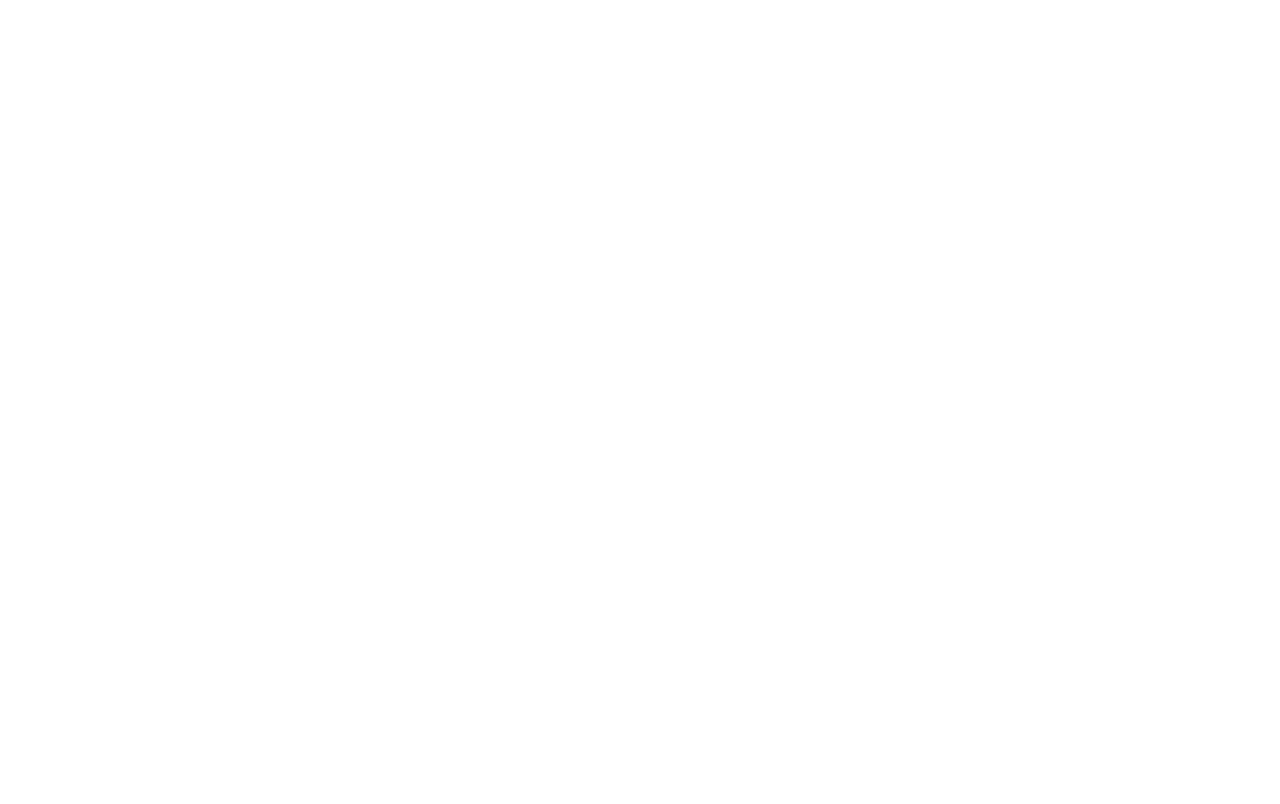
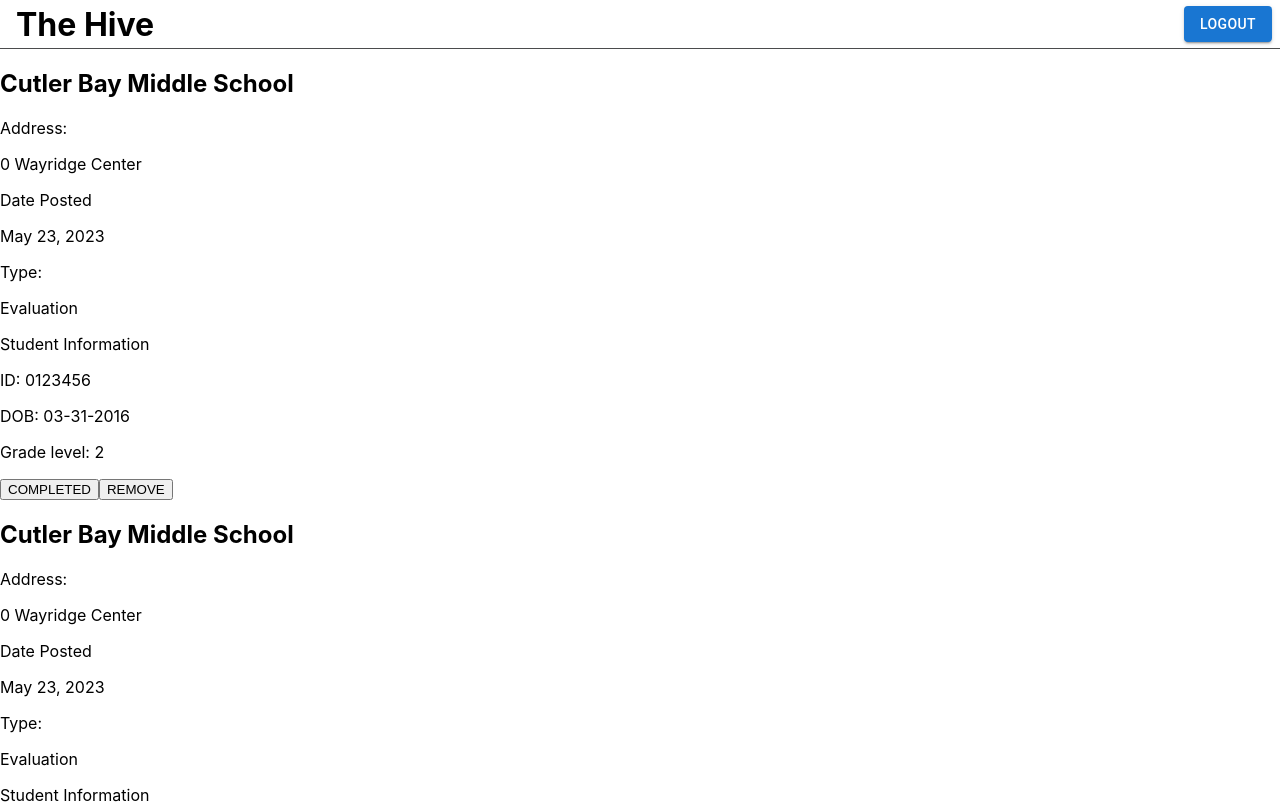
Before and after one commit to GabrielaSernaBanks/capstone, a React (Create React App) app: page /myjobdetails/1/1 in a window 1280 px wide. Before the commit this address had no page. Shown: the top 804 px of the page. Built offline with nearby package versions, Linux system fonts and the light colour scheme.

Commit message:
Editing json data and routes

```diff
--- a/src/App.js
+++ b/src/App.js
@@ -2,7 +2,6 @@ import './App.css';
 import HomePage from './pages/HomePage/HomePage';
 import { BrowserRouter, Routes, Route } from 'react-router-dom';
 import TherapistHomePage from './pages/Therapist-SidePages/TherapistHomePage/TherapistHome';
-import JobPostDetails from './components/TherapistJobPostDetails/TherapistJobPostDetails';
 import MyJobs from './pages/Therapist-SidePages/MyJobsPage/MyJobsPage';
 import MyJobDetails from './pages/Therapist-SidePages/MyJobDetailsPage/MyJobDetails';
 import EditTherapistPage from './pages/Therapist-SidePages/EditTherapistPage/EditTherapistPage';
@@ -16,6 +15,7 @@ import CompleteCaseDetails from './pages/School-SidePages/CompleteCaseDetailsPag
 import AddCasePage from './pages/School-SidePages/AddCasePage/AddCasePage';
 import LoginPage from './pages/LoginPage/LoginPage';
 import RegisPage from './pages/RegisPage/RegisPage';
+import SingleJobDetails from './pages/Therapist-SidePages/SingleJobDetails/SingleJobDetails';
 
 
 function App() {
@@ -27,12 +27,12 @@ function App() {
 					<Route path='/login' element={<LoginPage />} />
 					<Route path='/register' element={<RegisPage />} />
 					<Route path='/therapisthome' element={<TherapistHomePage />} />
-					<Route path='/jobdetails' element={<JobPostDetails />} />
-					<Route path='/myjobs' element={<MyJobs />} />
-					<Route path='/myjobdetails' element={<MyJobDetails />} />
-					<Route path='/edittherapist' element={<EditTherapistPage />} />
+					<Route path='/jobdetails/:case_id' element={<SingleJobDetails />} />
+					<Route path='/myjobs/:therapist_id' element={<MyJobs />} />
+					<Route path='/myjobdetails/:therapist_id/:case_id' element={<MyJobDetails />} />
+					<Route path='/edittherapist/:therapist_id' element={<EditTherapistPage />} />
 					<Route path='/schoolhome' element={<SchoolHomePage />} />
-					<Route path='/assignedcases' element={<AssignedCasesPage />} />
+					<Route path='/assignedcase s' element={<AssignedCasesPage />} />
 					<Route path='/completedcases' element={<CompletedCasesPage />} />
 					<Route path='/editschool' element={<EditSchoolPage />} />
 					<Route path='/activecasedetail' element={<ActiveCaseDetails />} />
--- a/src/components/TherapistJobPost/TherapistJobPost.js
+++ b/src/components/TherapistJobPost/TherapistJobPost.js
@@ -1,6 +1,7 @@
 import './TherapistJobPost.scss';
 import cases from '../../data/cases.json';
 import React, { useState } from "react";
+import { Link } from 'react-router-dom';
 
 function TherapistJobPost() {
 	const [schoolIndex, setSchoolIndex] = useState([]);
@@ -12,11 +13,13 @@ function TherapistJobPost() {
 				<section className='jobpost'>
 					<p className='jobpost__header'>{jobpost.school_name}</p>
 					<div className='jobpost__info'>
-						<p className='jobpost__type'>Evaluation</p>
-						<p className='jobpost__date'>05-23-23</p>
+						<p className='jobpost__type'>{jobpost.type}</p>
+						<p className='jobpost__date'>{jobpost.date_posted}</p>
 
 					<section>
-						<button className='jobpost__button'>View Details</button>
+						<Link to={`/jobdetails/${jobpost.case_id}`}>
+						<button className='jobpost__button' >View Details</button>
+						</Link>
 					</section>
 					</div>
 
--- a/src/data/cases.json
+++ b/src/data/cases.json
@@ -1,32 +1,32 @@
 [
   {
-  "id": "88845",
+    "case_id": 18325,
     "school_name": "Cutler Bay Middle School",
     "school_address": "0 Wayridge Center",
-  "case": [
-    {
     "student_id": "76883643",
     "student_dob": "12/20/2017",
-    "student_grade": 6,
+    "student_grade": "6",
     "date_posted": "4/18/2023",
-    "type": "Language and Pragmatics"
+    "type": "Language and Pragmatics",
+    "therapist_id": null,
+    "status": "pending"
   },
+
   {
+    "case_id": "88845",
+    "school_name": "Cutler Bay Middle School",
+    "school_address": "0 Wayridge Center",
     "student_id": "03804307",
     "student_dob": "2/23/2020",
     "student_grade": 7,
     "date_posted": "4/9/2023",
     "type": "Language and Pragmatics "
-    }
-  ]
   },
 
   {
-  "id": "88675",
+    "case_id": "88675",
     "school_name": "Miami Palmetto Senior High School",
     "school_address": "128 Sage Trail",
-  "case": [
-  {
     "student_id": "51188787",
     "student_dob": "5/2/2017",
     "student_grade": 9,
@@ -34,83 +34,74 @@
     "type": "Articulation"
   },
   {
+    "case_id": "68790",
+    "school_name": "Miami Palmetto Senior High School",
+    "school_address": "128 Sage Trail",
     "student_id": "69380998",
     "student_dob": "12/10/2019",
     "student_grade": 12,
     "date_posted": "5/2/2023",
     "type": "Fluency"
-  }
-]
   },
   {
-  "id": "78965",
+    "case_id": "78965",
     "school_name": "Pinecrest Elementary School",
     "school_address": "5 Oakridge Avenue",
-  "case": {
     "student_id": "33672431",
     "student_dob": "2/16/2018",
     "student_grade": 5,
     "date_posted": "4/20/2023",
     "type": "Speech Language and Pragmatics"
-  }
   },
   {
-  "id": "98765",
+    "case_id": "98765",
     "school_name": "Gulfstream Elementary School",
     "school_address": "990 Glacier Hill Junction",
-  "case": {
     "student_id": "99627855",
     "student_dob": "4/3/2017",
     "student_grade": 5,
     "date_posted": "5/7/2023",
     "type": "Language  and Pragmatics"
-  }
   },
   {
-  "id": "34267",
+    "case_id": "34267",
     "school_name": "Florida City Elementary School",
     "school_address": "29 Melody Drive",
-  "case": {
     "student_id": "69489302",
     "student_dob": "12/5/2016",
     "student_grade": 2,
     "date_posted": "4/30/2023",
     "type": "Fluency"
-  }
   },
   {
-  "id": "09867",
+    "case_id": "09867",
     "school_name": "Avocado Elementary School",
     "school_address": "6528 Lawn Drive",
-  "case": {
     "student_id": "73725456",
     "student_dob": "1/7/2018",
     "student_grade": 1,
     "date_posted": "4/30/2023",
     "type": "Language and Pragmatics"
-  }
   },
   {
-  "id": "34657",
+    "case_id": "34657",
     "school_name": "Homestead Senior High School",
     "school_address": "7241 Anniversary Terrace",
-  "case": {
     "student_id": "29793189",
     "student_dob": "12/23/2019",
     "student_grade": 9,
     "date_posted": "4/3/2023",
     "type": "Language and Pragmatics"
-  }
   },
+
   {
-  "id": "15487",
+    "case_id": "15487",
     "school_name": "Redland Middle School",
     "school_address": "4 Chinook Drive",
-  "case": {
     "student_id": "88064926",
     "student_dob": "3/10/2019",
     "student_grade": 8,
     "date_posted": "4/24/2023",
     "type": "Speech Language and Pragmatics"
   }
-}]
+]
--- a/src/pages/Therapist-SidePages/MyJobDetailsPage/MyJobDetails.js
+++ b/src/pages/Therapist-SidePages/MyJobDetailsPage/MyJobDetails.js
@@ -1,43 +1,52 @@
 import Footer from "../../../components/Footer/Footer";
 import Nav from "../../../components/Nav/Nav";
+import cases from '../../../data/cases.json';
+import React, { useState } from "react";
 
 
 
 function MyJobDetails() {
+
 	return (
-
 		<div >
 			<Nav />
-			<h2>Job Details</h2>
-			<h2>PINECREST ELEMENTARY SCHOOL</h2>
+			{cases.map((jobdetails) => (
+				<div className="jobdetails">
+					<h2 className="jobdetails__school">{jobdetails.school_name}</h2>
+					<section >
+						<p className="jobdetails__adress">Address:</p>
+						<p className="jobdetails__adress-info">{jobdetails.school_address}</p>
+					</section>
+
 					<section>
-				<p>Address:</p>
-				<p>10250 SW 57th Avenue, Pinecrest, FL 33156</p>
-			</section>
-			<section>
-				<div>
-					<p>Date Posted</p>
-					<p>May 23, 2023</p>
+						<div >
+							<p className="jobdetails__date">Date Posted</p>
+							<p className="jobdetails__date-info">May 23, 2023</p>
 						</div>
 						<div>
-					<p>Type:</p>
-					<p>Evaluation</p>
+							<p className="jobdetails__type">Type:</p>
+							<p className="jobdetails__type-info">Evaluation</p>
 						</div>
 					</section>
-			<section>
-				<p>Student Information</p>
-				<p>ID: 0123456</p>
-				<p>DOB: 03-31-2016</p>
-				<p>Grade level: 2</p>
+
+					<section className="studentInfo">
+						<p className="studentInfo__header">Student Information</p>
+						<p className="studentinfo__id">ID: 0123456</p>
+						<p className="studentinfo__date">DOB: 03-31-2016</p>
+						<p className="studentinfo__grade">Grade level: 2</p>
 					</section>
 
-			<div>
-				<button>COMPLETED</button>
-				<button>REMOVE</button>
+					<div className="jobButtons">
+						<button className="jobButtons__completed">COMPLETED</button>
+						<button className="studentinfo__remove">REMOVE</button>
 					</div>
+
+				</div>
+
+			)
+			)}
+
 			<Footer />
-
-
 		</div>
 	);
 }
--- a/src/pages/School-SidePages/AddCasePage/AddCasePage.js
+++ b/src/pages/Therapist-SidePages/SingleJobDetails/SingleJobDetails.js
@@ -1,15 +1,15 @@
-import CaseDetailButtons from "../../../components/CaseDetailButtons/CaseDetailButtons";
-import Footer from "../../../components/Footer/Footer";
-import Nav from "../../../components/Nav/Nav";
+import { useEffect, useState } from "react";
+import { useParams } from "react-router-dom";
 
 
-function AddCasePage() {
+const SingleJobDetails = (props) => {
+
+  const { case_id } = useParams();
+  console.log(case_id);
+
   return (
-
-		<div >
-			<Nav />
-			<h2>Job Details</h2>
-			<h2>PINECREST ELEMENTARY SCHOOL</h2>
+    <div>
+      {/* <h2>{school_name}</h2> */}
       <section>
         <p>Address:</p>
         <p>10250 SW 57th Avenue, Pinecrest, FL 33156</p>
@@ -30,16 +30,12 @@ function AddCasePage() {
         <p>DOB: 03-31-2016</p>
         <p>Grade level: 2</p>
       </section>
-			<section>
-				<CaseDetailButtons/>
-			</section>
-
-
-			<Footer />
-
-
+      <div>
+				<button >ACCEPT JOB</button>
+				<button>GO BACK</button>
+			</div>
     </div>
   );
 }
 
-export default AddCasePage;
+export default SingleJobDetails;
```
Also changed, not shown: src/data/therapists.json (added, +9 -0 lines). Lines whose indentation alone changed are shown as unchanged.
